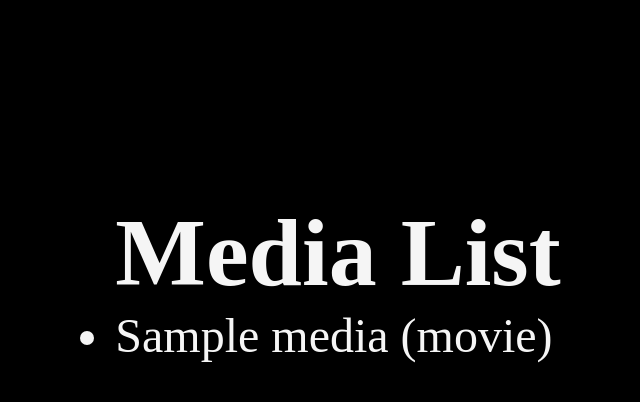
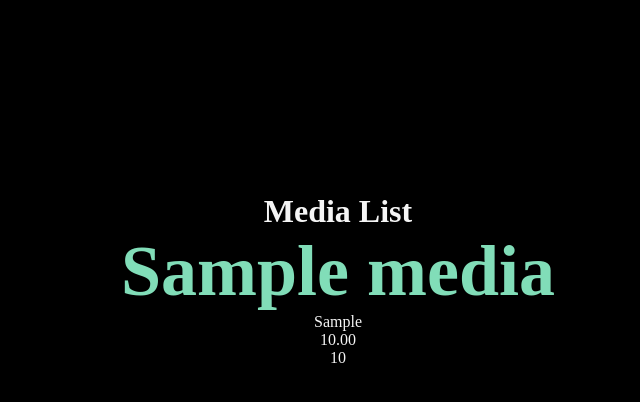
Before and after one commit to its-bzak/media-store, a Django app: page /media/ in a window 1280 px wide. Shown: the part 160-562 px from the top of the page, without its empty margins (302-942 px from the left). Run offline with Django 5.2, Linux system fonts and the light colour scheme; tables that the repository leaves empty hold one stand-in row (values such as "Sample post").

Commit message:
Created test slugs for each item in the store, work on styling.

```diff
--- a/backend/static/css/style.css
+++ b/backend/static/css/style.css
@@ -14,8 +14,14 @@ body {
     color: whitesmoke;
 }
 
-h1, p {
+h1 {
     text-align: center;
+    font-size: 2rem;
+}
+
+p {
+    text-align: center;
+    font-size: 1rem;
 }
 
 nav {
--- a/backend/store/models.py
+++ b/backend/store/models.py
@@ -18,6 +18,7 @@ class Media(models.Model):
     genre = models.CharField(max_length=100)
     media_type = models.CharField(max_length=100, choices=MEDIA_TYPES)
     stock_quantity = models.PositiveIntegerField(default=0)
+    slug = models.SlugField(unique=True, blank=True, null=True)
 
     def __str__(self):
         return f"{self.title} ({self.media_type})"
--- a/backend/store/templates/media/media_list.html
+++ b/backend/store/templates/media/media_list.html
@@ -5,10 +5,19 @@
 {% endblock %}
 
 {% block content %}
+    <section>
     <h1>Media List</h1>
-    <ul>
         {% for item in media_items %}
-            <li>{{ item.title }} ({{ item.media_type }})</li>
+            <article class="media">
+                <h2>
+                    <a href="{% url 'page' slug=item.slug %}">
+                        {{item.title}}
+                    </a>
+                </h2>
+                <p>{{ item.genre }}</p>
+                <p>{{ item.buyprice }}</p>
+                <p>{{ item.stock_quantity }}</p>
+            </article>
         {% endfor %}
-    </ul>
+    </section>
 {% endblock %}
--- a/backend/store/urls.py
+++ b/backend/store/urls.py
@@ -2,5 +2,6 @@ from django.urls import path
 from . import views
 
 urlpatterns = [
-    path('', views.media_list, name='media_list'),
+    path('', views.media_list, name='media'),
+    path('<slug:slug>', views.media_page, name='page')
 ]
--- a/backend/store/views.py
+++ b/backend/store/views.py
@@ -1,6 +1,7 @@
 from django.forms import Media
 from django.shortcuts import render
 from .models import Media
+from django.http import HttpResponse
 
 
 # Create your views here.
@@ -8,3 +9,6 @@ from .models import Media
 def media_list(request):
     media_items = Media.objects.all()
     return render(request, 'media/media_list.html', {'media_items': media_items})
+
+def media_page(request, slug):
+    return HttpResponse(slug)
--- a/backend/templates/layout.html
+++ b/backend/templates/layout.html
@@ -18,7 +18,7 @@
     <nav>
         <a href="/">Home</a> |
         <a href="/about">About</a> |
-        <a href="/media">Media</a>
+        <a href="{% url 'media' %}">Media</a>
     </nav>
     <main>
         {% block content %}
```
Also changed, not shown: backend/store/migrations/0004_media_slug.py (added).
